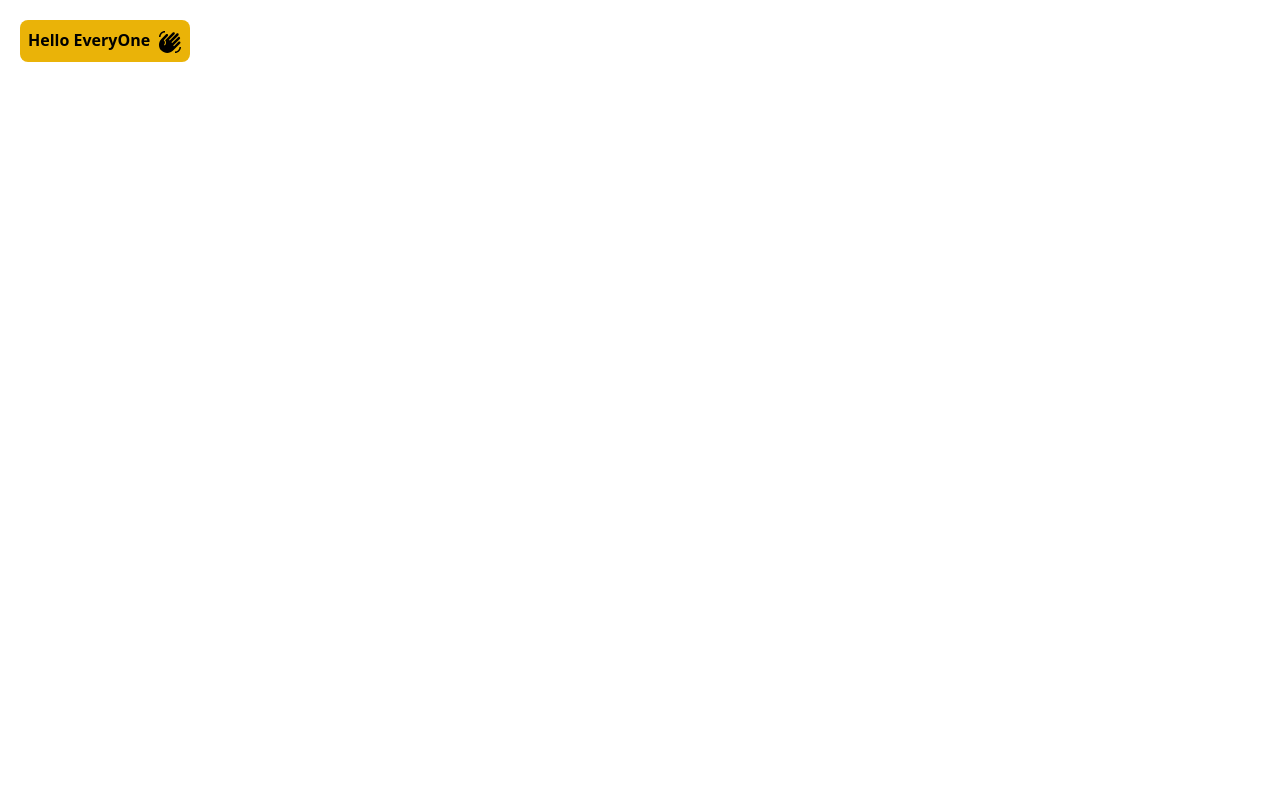
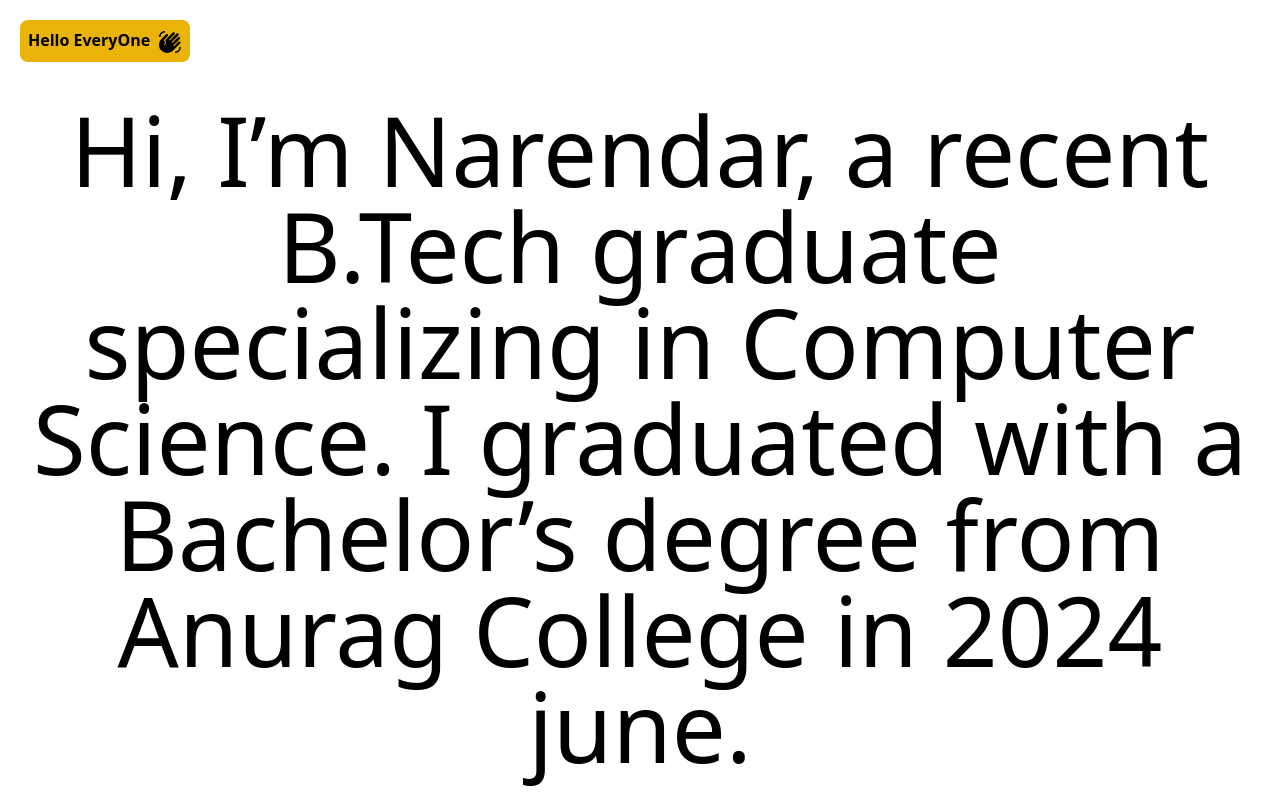
Before and after one commit to dasireddynarendarreddy/portfolio, a Next.js app: page /About in a window 1280 px wide. Built offline with nearby package versions, Linux system fonts and the light colour scheme.

Commit message:
portfolio

```diff
--- a/pages/About.js
+++ b/pages/About.js
@@ -1,8 +1,10 @@
 // components/AnimatedComponent.js
 import { motion } from 'framer-motion';
+import 'animate.css/animate.min.css'
 import WavingHandIcon from '@mui/icons-material/WavingHand';
 const About= () => {
   return (
+    <div>
     <motion.div
       initial={{ opacity: 0 }}
       animate={{ opacity: 1 }}
@@ -21,6 +23,19 @@ const About= () => {
       </div>
 
     </motion.div>
+    <motion.div
+    initial={{ opacity: 0 }}
+    animate={{ opacity: 1 }}
+    transition={{ duration: 1 }}
+    style={{ padding: '20px', textAlign: 'center' }}
+
+  >
+       <div className="animate__heartBeat text-8xl">
+       Hi, I’m Narendar, a recent B.Tech graduate specializing in Computer Science.
+       I graduated with a Bachelor’s degree from Anurag College in 2024 june.
+       </div>
+    </motion.div>
+    </div>
   );
 };
 
```
